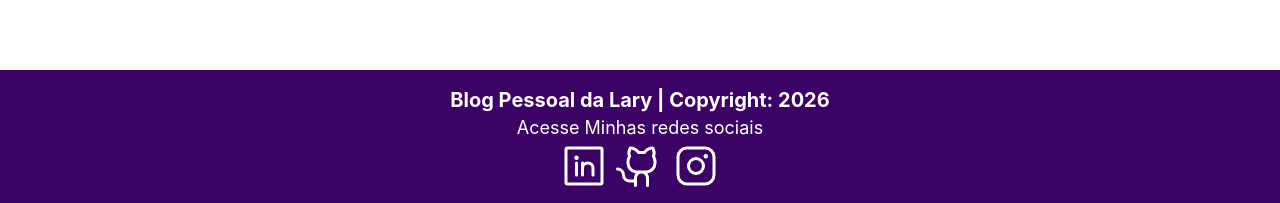
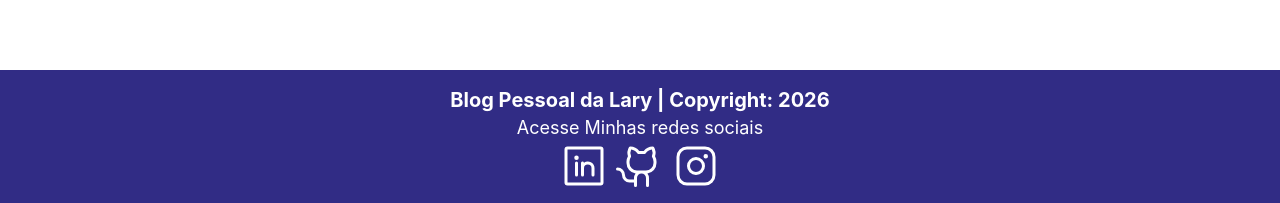
Before and after one commit to outwake/blogpessoal_react, a React (Vite) app: page /cadastro in a window 1280 px wide. Shown: the part 630-833 px from the top of the page. Built offline with nearby package versions, Linux system fonts and the light colour scheme.

Commit message:
👌 IMPROVE: Modificação do Footer

```diff
--- a/src/components/footer/Footer.tsx
+++ b/src/components/footer/Footer.tsx
@@ -7,7 +7,7 @@ function Footer() {
   let data = new Date().getFullYear()
   return (
     <>
-    <div className="flex justify-center bg-purple-950 text-white">
+    <div className="flex justify-center bg-indigo-900 text-white">
       <div className=" container flex flex-col items-center py-4">
         <p className="text-xl font-bold">
           Blog Pessoal da Lary | Copyright: {data}
```
